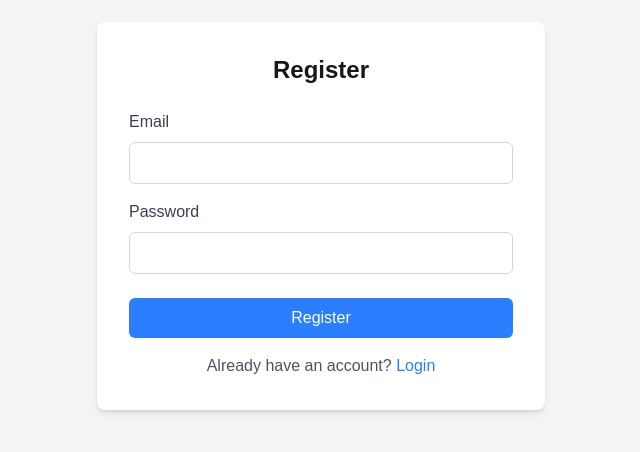
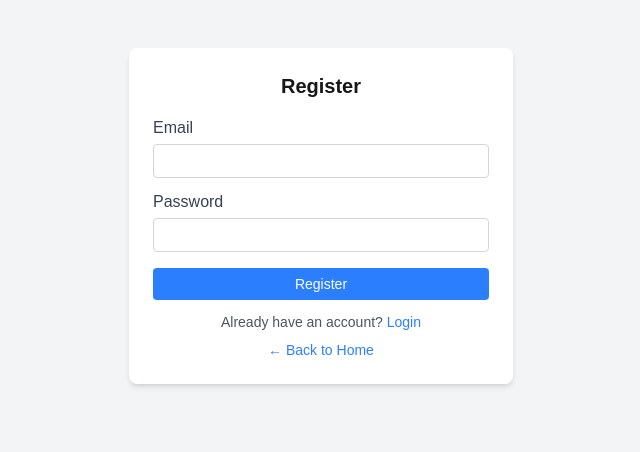
Before and after one commit to eugenenyathi/weatherapp, a Next.js app: page /register in a window 1280 px wide. Shown: the part 184-636 px from the top of the page, without its empty margins (319-959 px from the left). Built offline with nearby package versions, Linux system fonts and the light colour scheme.

Commit message:
Polished the style of the auth pages

```diff
--- a/app/login/page.tsx
+++ b/app/login/page.tsx
@@ -19,43 +19,48 @@ export default function Login() {
 
   return (
     <div className="min-h-screen bg-gray-100 flex items-center justify-center">
-      <div className="bg-white p-8 rounded-lg shadow-md w-full max-w-md">
-        <h1 className="text-2xl font-bold text-center mb-6">Login</h1>
+      <div className="bg-white p-6 rounded-lg shadow-md w-full max-w-sm">
+        <h1 className="text-xl font-bold text-center mb-4">Login</h1>
         <form onSubmit={handleSubmit}>
-          <div className="mb-4">
-            <label htmlFor="email" className="block text-gray-700 mb-2">Email</label>
+          <div className="mb-3">
+            <label htmlFor="email" className="block text-gray-700 mb-1">Email</label>
             <input
               type="email"
               id="email"
               value={email}
               onChange={(e) => setEmail(e.target.value)}
-              className="w-full px-3 py-2 border border-gray-300 rounded-md focus:outline-none focus:ring-2 focus:ring-blue-500"
+              className="w-full px-2 py-1.5 border border-gray-300 rounded focus:outline-none focus:ring-1 focus:ring-blue-500 text-sm"
               required
             />
           </div>
-          <div className="mb-6">
-            <label htmlFor="password" className="block text-gray-700 mb-2">Password</label>
+          <div className="mb-4">
+            <label htmlFor="password" className="block text-gray-700 mb-1">Password</label>
             <input
               type="password"
               id="password"
               value={password}
               onChange={(e) => setPassword(e.target.value)}
-              className="w-full px-3 py-2 border border-gray-300 rounded-md focus:outline-none focus:ring-2 focus:ring-blue-500"
+              className="w-full px-2 py-1.5 border border-gray-300 rounded focus:outline-none focus:ring-1 focus:ring-blue-500 text-sm"
               required
             />
           </div>
           <button
             type="submit"
-            className="w-full bg-blue-500 text-white py-2 px-4 rounded-md hover:bg-blue-600 transition-colors"
+            className="w-full bg-blue-500 text-white py-1.5 px-3 rounded text-sm hover:bg-blue-600 transition-colors"
           >
             Login
           </button>
         </form>
-        <div className="mt-4 text-center">
-          <p className="text-gray-600">
+        <div className="mt-3 text-center">
+          <p className="text-gray-600 text-sm">
             Don't have an account?{' '}
             <Link href="/register" className="text-blue-500 hover:underline">
               Register
+            </Link>
+          </p>
+          <p className="text-gray-600 mt-2 text-sm">
+            <Link href="/" className="text-blue-500 hover:underline">
+              ← Back to Home
             </Link>
           </p>
         </div>
--- a/app/register/page.tsx
+++ b/app/register/page.tsx
@@ -19,43 +19,48 @@ export default function Register() {
 
   return (
     <div className="min-h-screen bg-gray-100 flex items-center justify-center">
-      <div className="bg-white p-8 rounded-lg shadow-md w-full max-w-md">
-        <h1 className="text-2xl font-bold text-center mb-6">Register</h1>
+      <div className="bg-white p-6 rounded-lg shadow-md w-full max-w-sm">
+        <h1 className="text-xl font-bold text-center mb-4">Register</h1>
         <form onSubmit={handleSubmit}>
-          <div className="mb-4">
-            <label htmlFor="email" className="block text-gray-700 mb-2">Email</label>
+          <div className="mb-3">
+            <label htmlFor="email" className="block text-gray-700 mb-1">Email</label>
             <input
               type="email"
               id="email"
               value={email}
               onChange={(e) => setEmail(e.target.value)}
-              className="w-full px-3 py-2 border border-gray-300 rounded-md focus:outline-none focus:ring-2 focus:ring-blue-500"
+              className="w-full px-2 py-1.5 border border-gray-300 rounded focus:outline-none focus:ring-1 focus:ring-blue-500 text-sm"
               required
             />
           </div>
-          <div className="mb-6">
-            <label htmlFor="password" className="block text-gray-700 mb-2">Password</label>
+          <div className="mb-4">
+            <label htmlFor="password" className="block text-gray-700 mb-1">Password</label>
             <input
               type="password"
               id="password"
               value={password}
               onChange={(e) => setPassword(e.target.value)}
-              className="w-full px-3 py-2 border border-gray-300 rounded-md focus:outline-none focus:ring-2 focus:ring-blue-500"
+              className="w-full px-2 py-1.5 border border-gray-300 rounded focus:outline-none focus:ring-1 focus:ring-blue-500 text-sm"
               required
             />
           </div>
           <button
             type="submit"
-            className="w-full bg-blue-500 text-white py-2 px-4 rounded-md hover:bg-blue-600 transition-colors"
+            className="w-full bg-blue-500 text-white py-1.5 px-3 rounded text-sm hover:bg-blue-600 transition-colors"
           >
             Register
           </button>
         </form>
-        <div className="mt-4 text-center">
-          <p className="text-gray-600">
+        <div className="mt-3 text-center">
+          <p className="text-gray-600 text-sm">
             Already have an account?{' '}
             <Link href="/login" className="text-blue-500 hover:underline">
               Login
+            </Link>
+          </p>
+          <p className="text-gray-600 mt-2 text-sm">
+            <Link href="/" className="text-blue-500 hover:underline">
+              ← Back to Home
             </Link>
           </p>
         </div>
```
